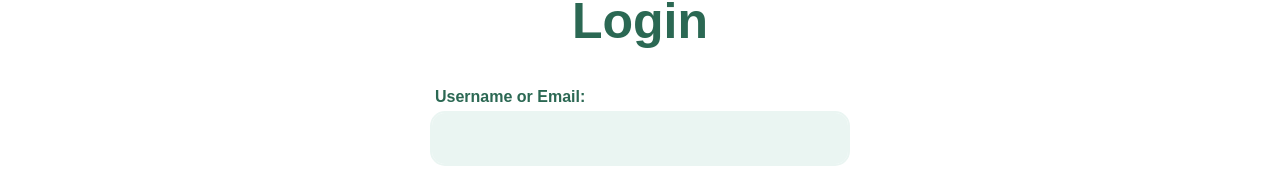
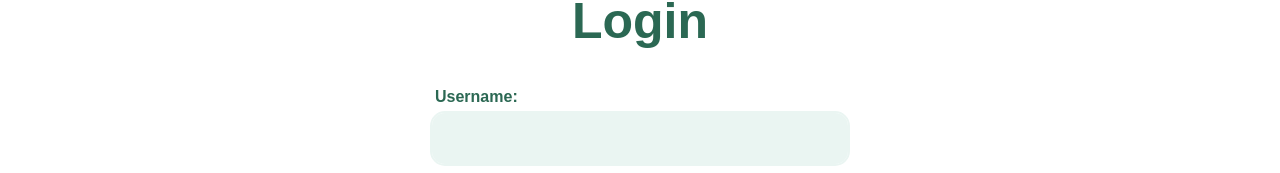
Before and after one commit to Zuhaitz/bridge-ecommerce-frontend, a React (Vite) app: page /login in a window 1280 px wide. Shown: the part 205-378 px from the top of the page. Built offline with nearby package versions, Linux system fonts and the light colour scheme; a web font is replaced by a local one.

Commit message:
login text correction

```diff
--- a/src/pages/login/Login.jsx
+++ b/src/pages/login/Login.jsx
@@ -67,7 +67,7 @@ const Login = () => {
         <form onSubmit={handleSubmit} className="login__form" noValidate>
           <div className="login__field">
             <label htmlFor="name" className="login__fieldLabel">
-              Username or Email:
+              Username:
             </label>
             <div
               className={`login__input ${errors.name && "login__input--error"}`}
```
